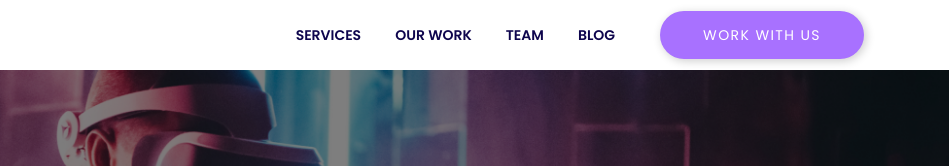
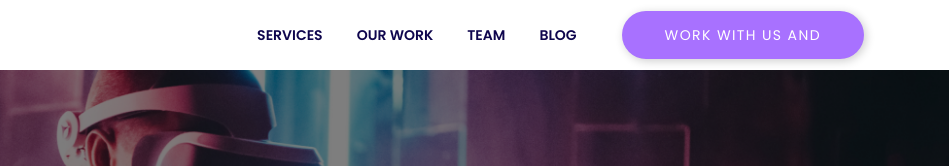
Before and after one commit to Nikhil-4566/fetch-funnel, a plain HTML site: page index.html in a window 1280 px wide. Shown: the top 166 px of the page, 331-1280 px from the left. Drawn offline with Linux system fonts and the light colour scheme.

Commit message:
and added

```diff
--- a/index.html
+++ b/index.html
@@ -31,7 +31,7 @@
                     <li><a href="#">TEAM</a></li>
                     <li><a href="#">BLOG</a></li>
                 </ul>
-                <a href="#" class="btn_header">work with us</a>
+                <a href="#" class="btn_header">work with us and</a>
             </div>
         </div>
     </div>
```
